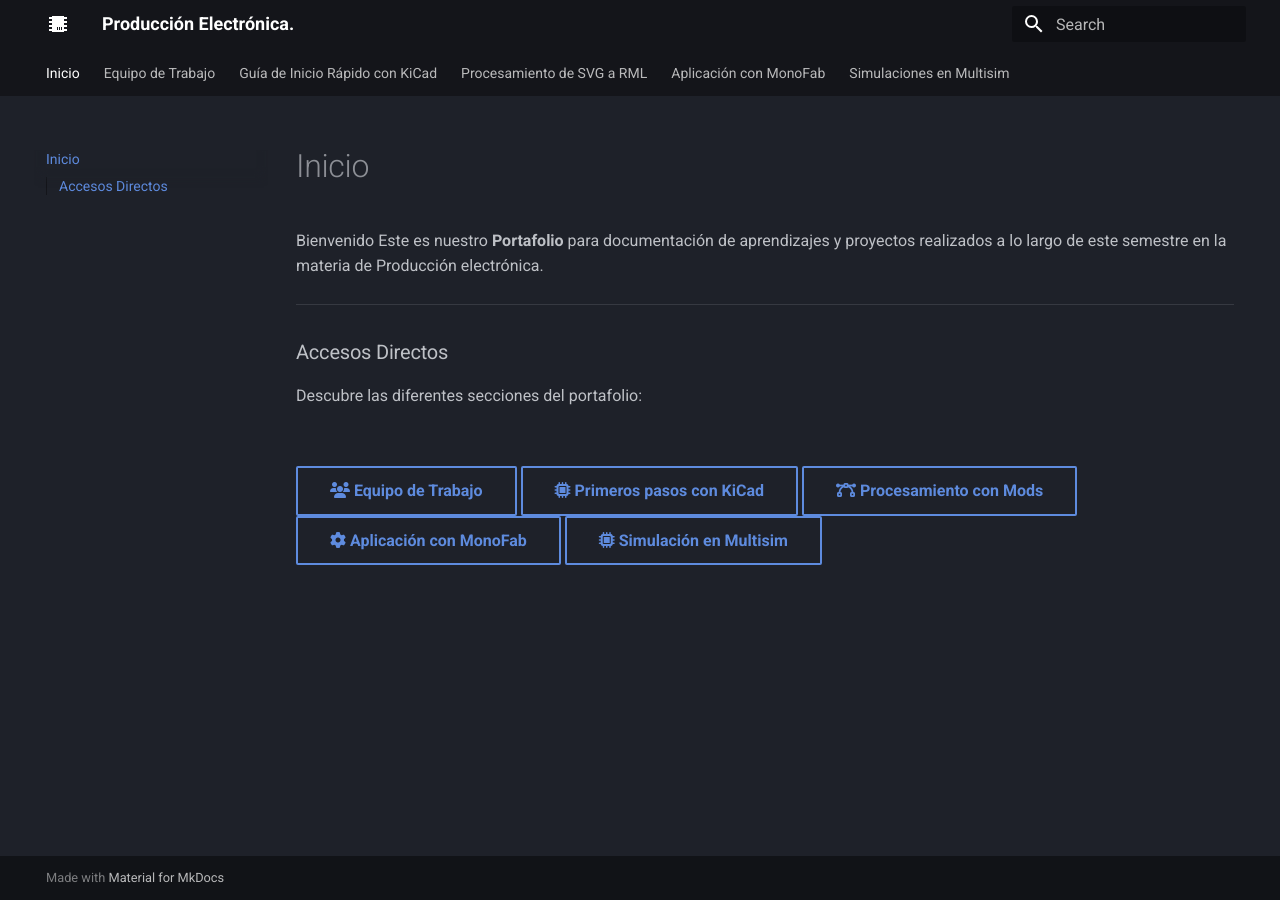
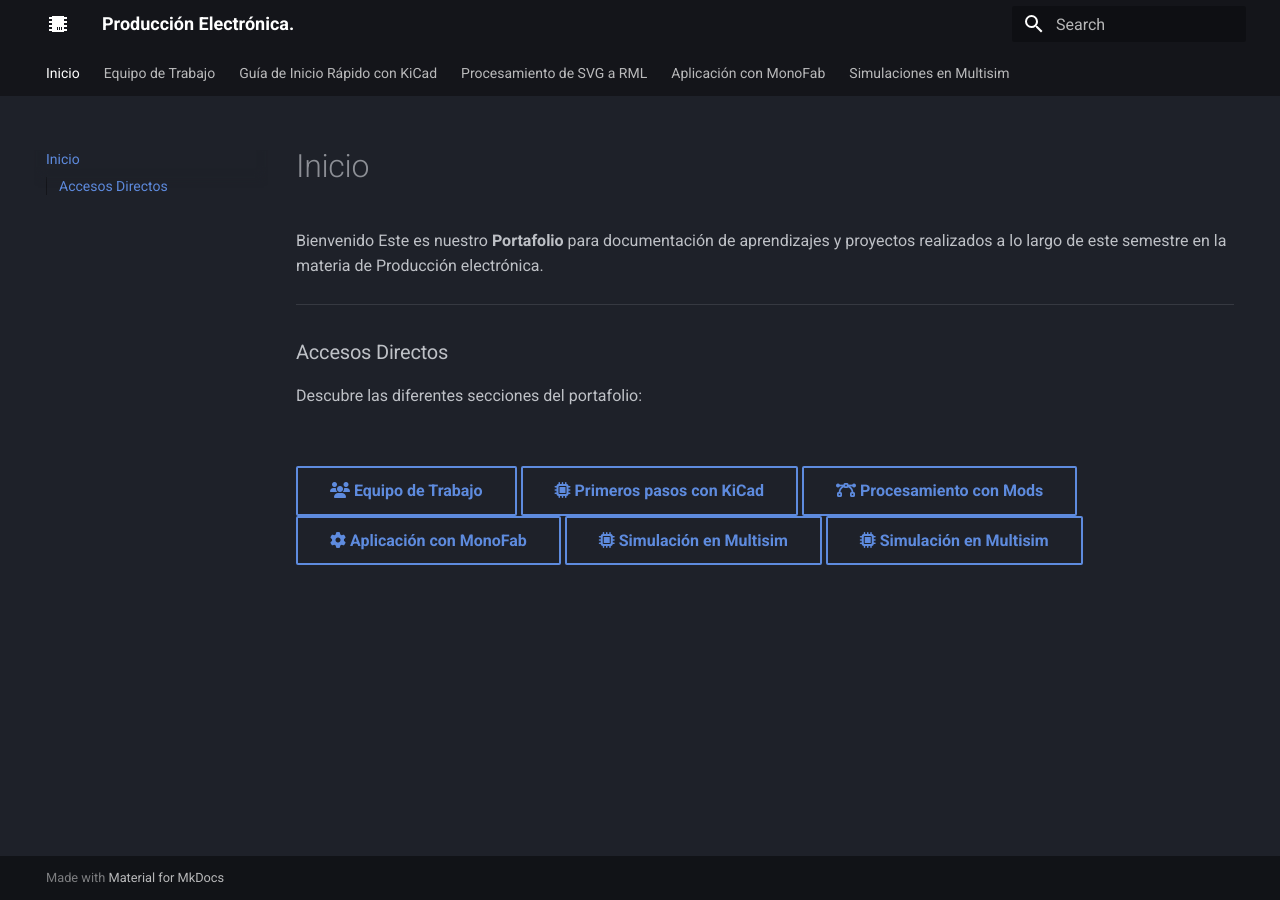
Before and after one commit to Joy-2307/Producci-n-Electr-nica-JIGR, an MkDocs documentation site: the page built from docs/index.md, in a window 1280 px wide. Built offline with MkDocs 1.6.1 and Material for MkDocs 9.7.7, drawn with Linux system fonts in a browser that asks for light colours.

Commit message:
Update index.md

```diff
--- a/docs/index.md
+++ b/docs/index.md
@@ -15,3 +15,4 @@ Descubre las diferentes secciones del portafolio:
 [<i class="fa-solid fa-bezier-curve"></i> Procesamiento con Mods](Mods CE.md){ .md-button .md-button }
 [<i class="fa-solid fa-gear"></i> Aplicación con MonoFab](Roland MonoFab.md){ .md-button .md-button }
 [<i class="fa-solid fa-microchip"></i> Simulación en Multisim](Doc Multisim.md){ .md-button .md-button }
+[<i class="fa-solid fa-microchip"></i> Simulación en Multisim](Doc Altium.md){ .md-button .md-button }
```
